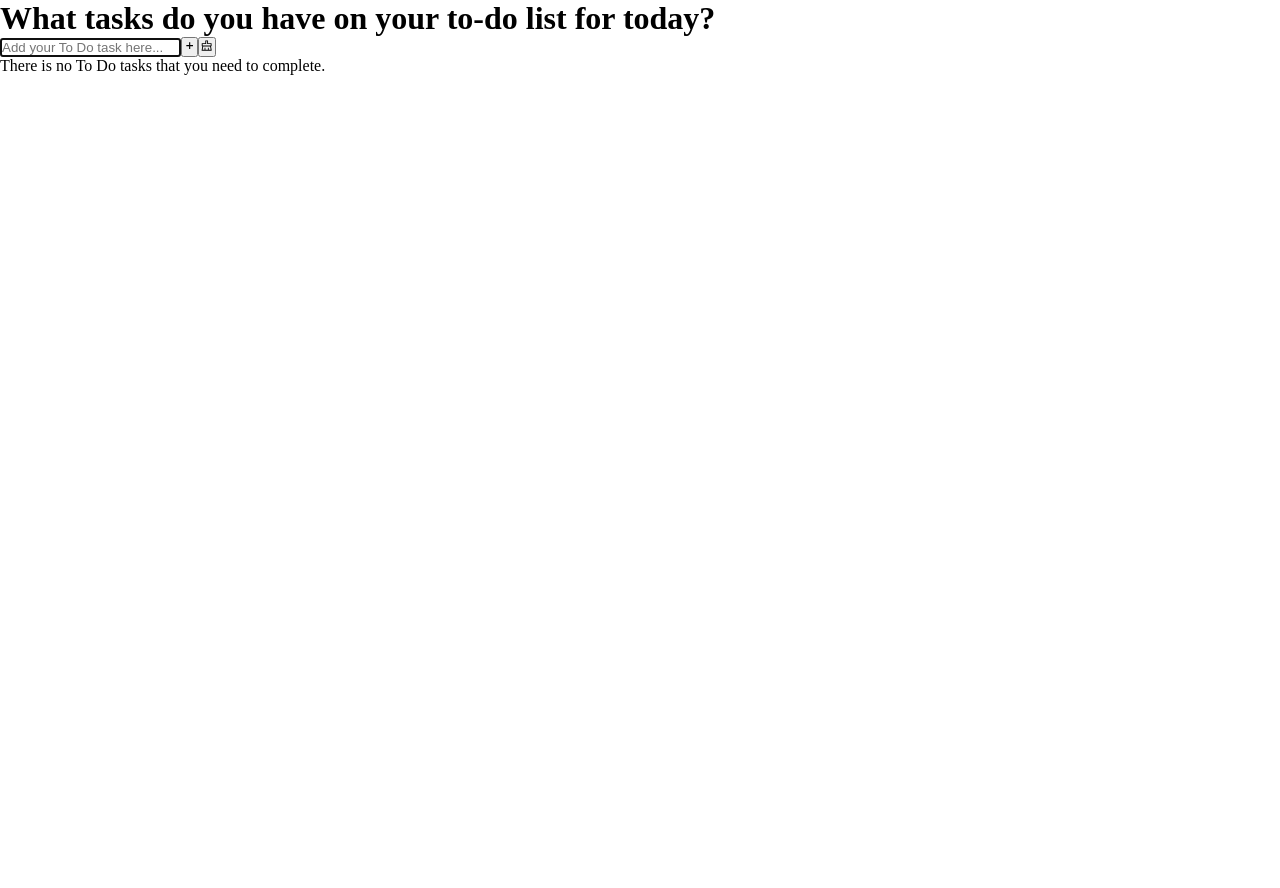
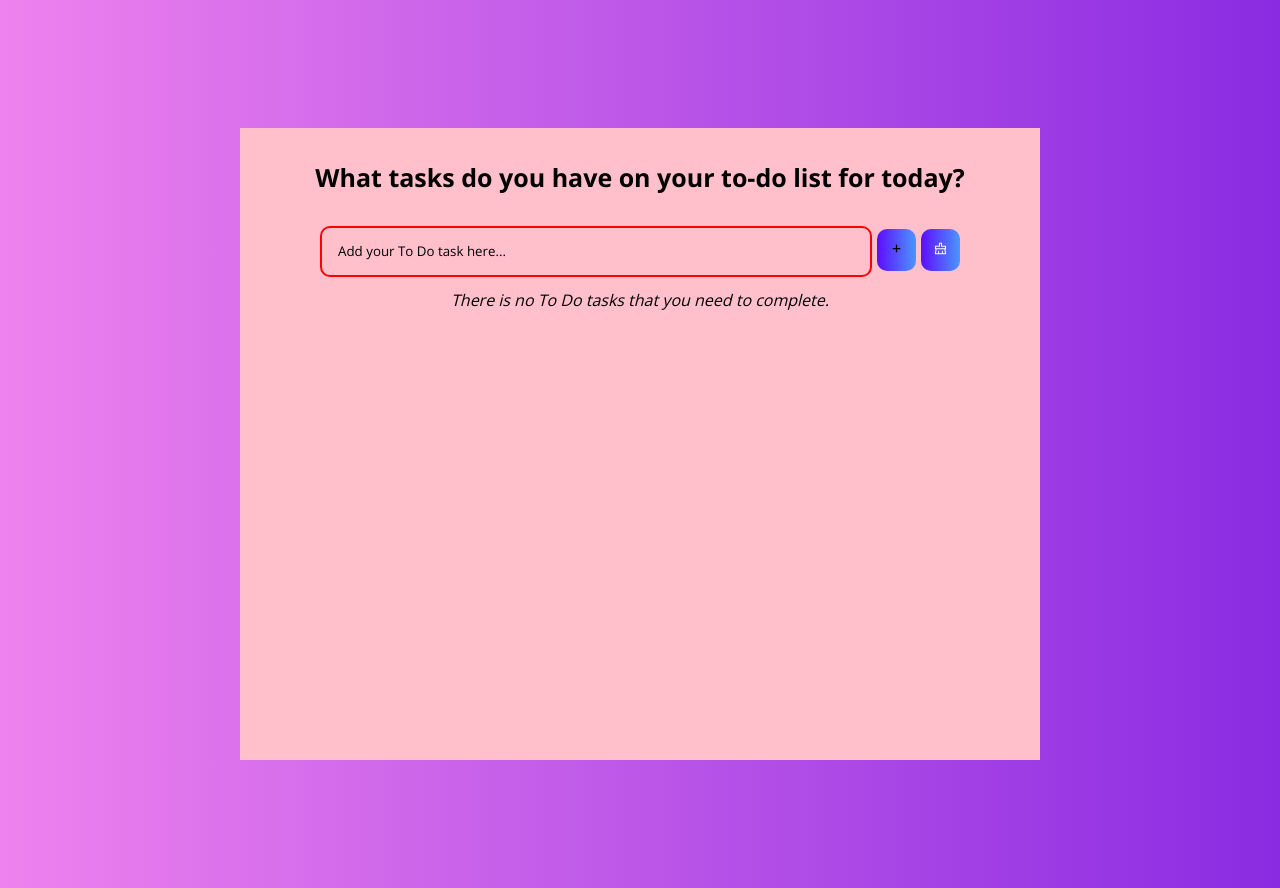
Before and after one commit to katarighe/react-todo-app, a React (Vite) app: page / in a window 1280 px wide. Before the commit the page ends 800 px from the top, so only its background shows below. Built offline with nearby package versions, Linux system fonts and the light colour scheme.

Commit message:
Add the final designs of the To Do List

```diff
--- a/src/index.css
+++ b/src/index.css
@@ -1,4 +1,4 @@
-@import url("https://fonts.googleapis.com/css2?family=Open+Sans:wght@300;400;500;600&display=swap");
+@import url("https://fonts.googleapis.com/css2?family=Open+Sans:wght@300;400;500;600;700;900&display=swap");
 
 * {
   margin: 0;
@@ -6,13 +6,163 @@
   border-style: box;
 }
 
+body {
+  font-family: "Open Sans", sans-serif;
+  background: linear-gradient(
+    90deg,
+    #ee82ee 0%,
+    #8a2be2 100%
+  );
+}
+
+html {
+  scroll-behavior: smooth;
+}
+
+::-webkit-scrollbar {
+  display: none;
+}
+
+.to-do-app {
+  display: flex;
+  flex-direction: column;
+  justify-content: start;
+  min-height: 600px;
+  background: #ffc0cb;
+  text-align: center;
+  margin: 128px auto;
+  padding-bottom: 32px;
+  width: 800px;
+}
+
+h1 {
+  margin: 32px auto;
+  font-size: 25px;
+  font-weight: 900;
+}
+
+.complete {
+  text-decoration: line-through;
+  opacity: 0.7;
+}
+
+.to-do-count {
+  display: flex;
+  justify-content: center;
+  font-style: italic;
+}
+
+.to-do-form {
+  margin-bottom: 12px;
+}
+
+.to-do-input {
+  padding: 16px 32px 16px 16px;
+  border-radius: 10px;
+  border: 2px solid #ff0000;
+  outline: none;
+  width: 500px;
+  background: transparent;
+}
+
+.to-do-input::placeholder {
+  font-family: "Open Sans", sans-serif;
+  color: #000;
+}
+
+.add-button {
+  margin-left: 5px;
+  padding: 12px;
+  border: none;
+  cursor: pointer;
+  border-radius: 10px;
+  text-transform: capitalize;
+  background: linear-gradient(
+    90deg,
+    #5d0cff 0%,
+    rgba(75, 150, 300, 1.5) 100%
+  );
+}
+
+.add-icon {
+  font-size: 15px;
+}
+
+.clear-button {
+  padding: 12px;
+  margin-left: 5px;
+  border-radius: 10px;
+  border: none;
+  cursor: pointer;
+  color: #fff;
+  background: linear-gradient(
+    90deg,
+    #5d0cff 0%,
+    rgba(75, 150, 300, 1.5) 100%
+  );
+}
+
+.clear-icon {
+  font-size: 15px;
+  color: var(#000);
+}
+
+.delete-icon {
+  display: flex;
+  align-items: center;
+  font-size: 25px;
+  cursor: pointer;
+  margin-right: 5px;
+  color: #fff;
+}
+
+.to-do-row {
+  display: flex;
+  justify-content: space-between;
+  align-items: center;
+  margin: 4px auto;
+  color: #fff;
+  background: linear-gradient(
+    90deg,
+    #ff7614 0%,
+    #ff5411 100%
+  );
+
+  padding: 12px;
+  border-radius: 5px;
+  width: 90%;
+}
+
+.to-do-row:nth-child(4n + 1) {
+  background: linear-gradient(
+    90deg,
+    #5d0cff 0%,
+    #9b00fa 100%
+  );
+}
+
+.to-do-row:nth-child(4n + 2) {
+  background: linear-gradient(
+    90deg,
+    #ff0cf1 0%,
+    #fa0087 100%
+  );
+}
+
+.to-do-row:nth-child(4n + 3) {
+  background: linear-gradient(
+    90deg,
+    #149fff 0%,
+    #117aff 100%
+  );
+}
 
 /* For Mobile Only */
-@media screen and (max-width: 400px) {
+@media screen and (max-width: 768px) {
   .to-do-app {
     width: auto;
     margin: 64px 32px auto 32px;
-    min-height: 500px;
+    min-height: 600px;
   }
 
   .to-do-input {
```
